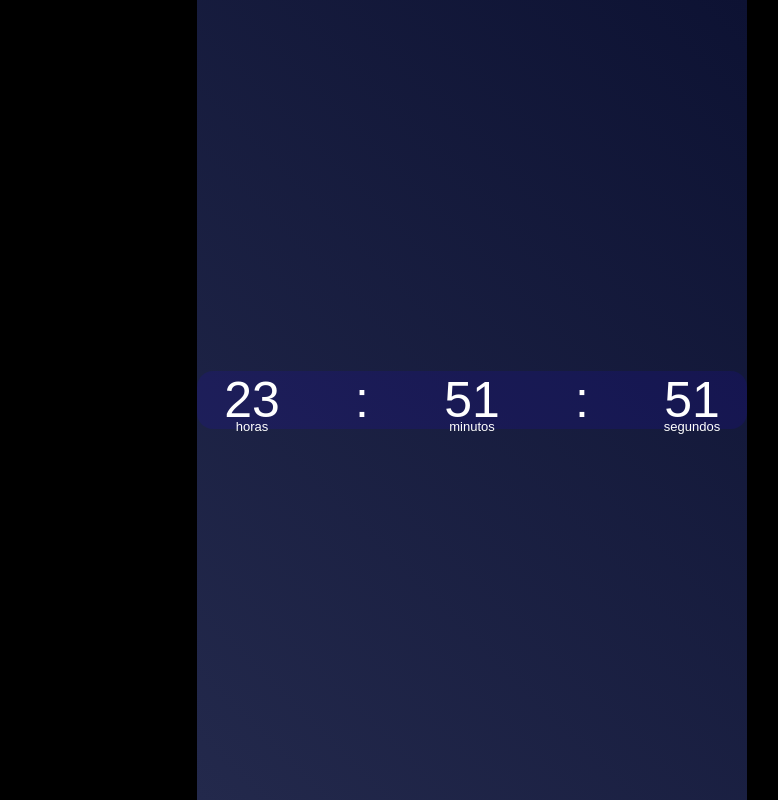
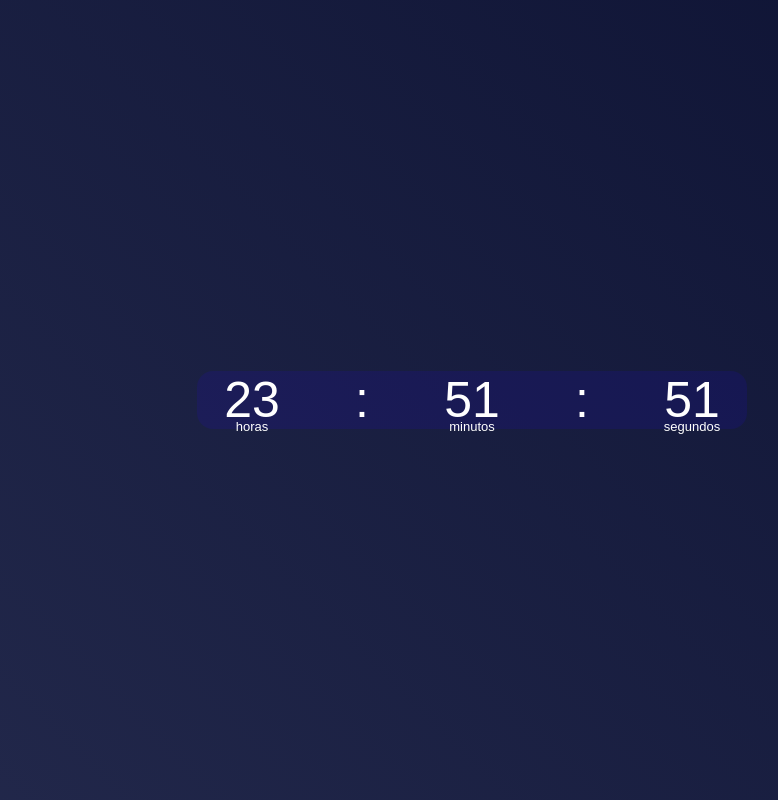
Before and after one commit to ggvictor/relogio, a plain HTML site: page index.html in a window 1280 px wide. Shown: the whole page, without its empty margins (168-946 px from the left). Drawn offline with Linux system fonts and the light colour scheme.

Commit message:
agora sim responsivo

```diff
--- a/estilos/style.css
+++ b/estilos/style.css
@@ -2,9 +2,10 @@
     box-sizing: border-box;
     margin: 0;
     padding: 0;
+    border:none;
 }
 body{
-    background-color: black;
+    background-image: linear-gradient(45deg, #23294C, #0D1233);
     display: flex;
     align-items: center;
     justify-content: center;
@@ -12,10 +13,10 @@ body{
 
 
 #container{
-
     font-size: 22px;
     height: 100vh;
     display: flex;
+    width:100vw;
     align-items: center;
     justify-content: space-around;
     background-image: linear-gradient(45deg, #23294C, #0D1233);
```
